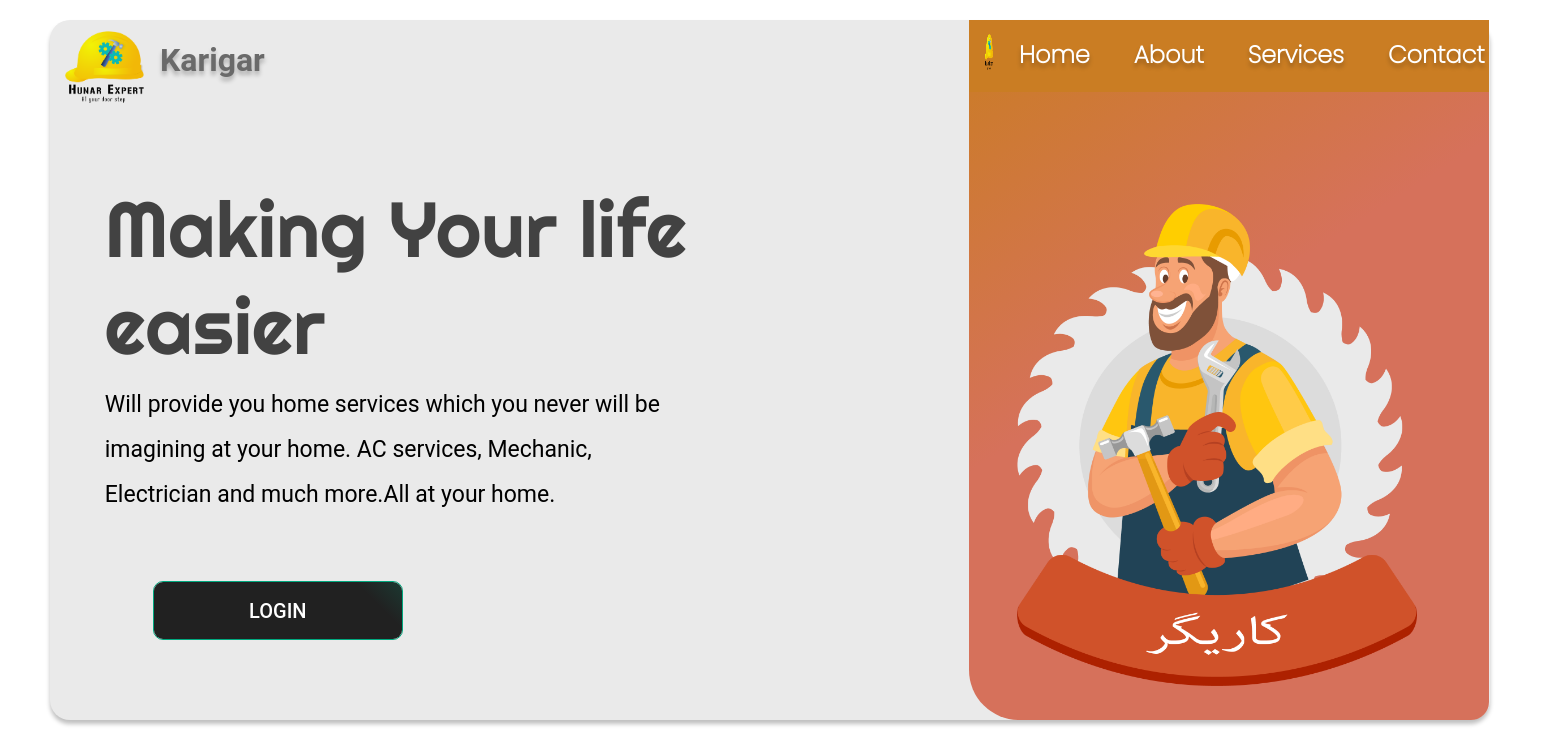
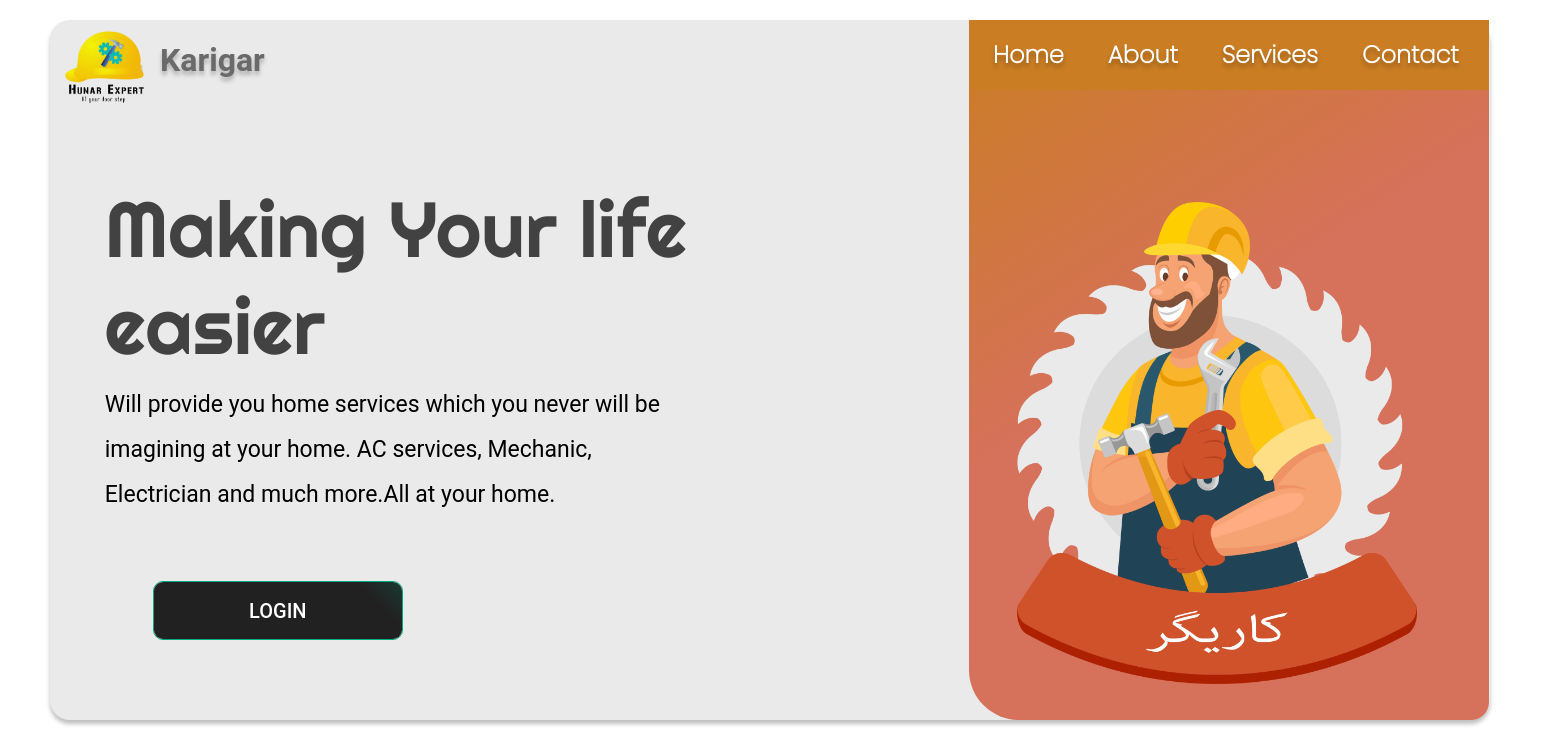
Before and after one commit to abdullahan1928/Karigar, a React (Create React App) app in the folder client/: page / in a window 1280 px wide. Shown: the top 756 px of the page, 1543 px wide, since content can reach past the window. Built offline with nearby package versions, Linux system fonts and the light colour scheme; what react-scroll-motion would draw is missing.

Commit message:
Finalized from my side

```diff
--- a/client/src/index.css
+++ b/client/src/index.css
@@ -12,6 +12,8 @@ body {
     sans-serif;
   -webkit-font-smoothing: antialiased;
   -moz-osx-font-smoothing: grayscale;
+  overflow-y: scroll;
+  overflow: -moz-scrollbars-vertical;
 }
 
 code {
--- a/client/src/pages/Home/Home.jsx
+++ b/client/src/pages/Home/Home.jsx
@@ -27,6 +27,7 @@ function Dashboard() {
           <Navbar
             additionalHoverStylesOnLogin={{ display: 'none' }}
             additionalCSSStylesOnLogin={{ border: 'none' }}
+            additionalImgLinkStyles={{ display: 'none' }}
           />
           <img src={logo} alt="Logo Picture" className='imageContainer' />
         </div>
--- a/client/src/shared/components/Cart/Cart.jsx
+++ b/client/src/shared/components/Cart/Cart.jsx
@@ -7,19 +7,19 @@ import emptyCart from '../../../images/empty.png'
 export default function Cart({ cartItems }) {
     const [total, setTotal] = useState();
 
-    let [countItems, setCountItems] = useState(1);
+    // let [countItems, setCountItems] = useState(1);
 
-    console.log(countItems)
+    // console.log(countItems)
 
-    const increaseItems = () => {
-        countItems += 1
-        setCountItems(countItems);
-    }
+    // const increaseItems = () => {
+    //     countItems += 1
+    //     setCountItems(countItems);
+    // }
 
-    const decreaseItems = () => {
-        countItems -= 1
-        setCountItems(countItems);
-    }
+    // const decreaseItems = () => {
+    //     countItems -= 1
+    //     setCountItems(countItems);
+    // }
 
 
     return (
@@ -42,7 +42,7 @@ export default function Cart({ cartItems }) {
                             <div className="itemTitle">
                                 {item.title}
                             </div>
-                            <div class="counter">
+                            {/* <div class="counter">
                                 <button className="countBtn" onClick={decreaseItems}>
                                     -
                                 </button>
@@ -52,7 +52,7 @@ export default function Cart({ cartItems }) {
                                 <button className="countBtn" onClick={increaseItems}>
                                     +
                                 </button>
-                            </div>
+                            </div> */}
                             <span className="priceLabel">
                                 Price
                             </span>
--- a/client/src/shared/components/Navbar/Navbar.jsx
+++ b/client/src/shared/components/Navbar/Navbar.jsx
@@ -8,9 +8,9 @@ const Navbar = (props) => {
     <nav className="navbar" style={props.additionalStyles ? props.additionalStyles : {}}>
       <div className="menu" style={props.additionalMenuStyles ? props.additionalMenuStyles : {}}>
         <div className="mainNav">
-          <Link to="/" className='links' style={props.additionalLinkStyles ? props.additionalLinkStyles : {}}>
+          <Link to="/" className='links' style={props.additionalImgLinkStyles ? props.additionalImgLinkStyles : {}}>
             <div className="Logo">
-              <img src={Hunar} alt="" className="log" style={props.additionalHoverStyles ? props.additionalHoverStyles : {}} />
+              <img src={Hunar} alt="" className="log" style={props.additionalImgStyles ? props.additionalImgStyles : {}} />
             </div>
           </Link>
           <div className='nav-comp'>
```
Also changed, not shown: client/public/index.html (+4 -4 lines), client/src/pages/Home/home.css (+0 -17 lines), client/public/style.css (added).
